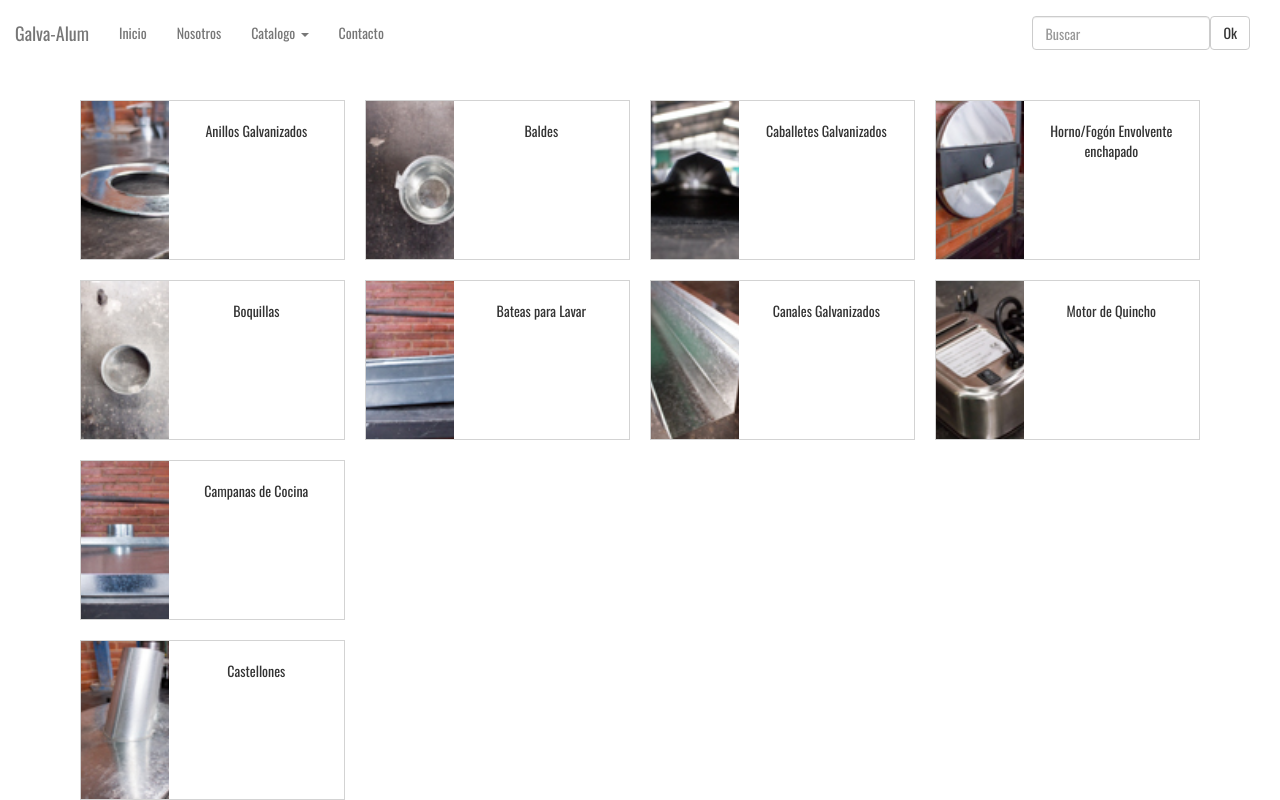
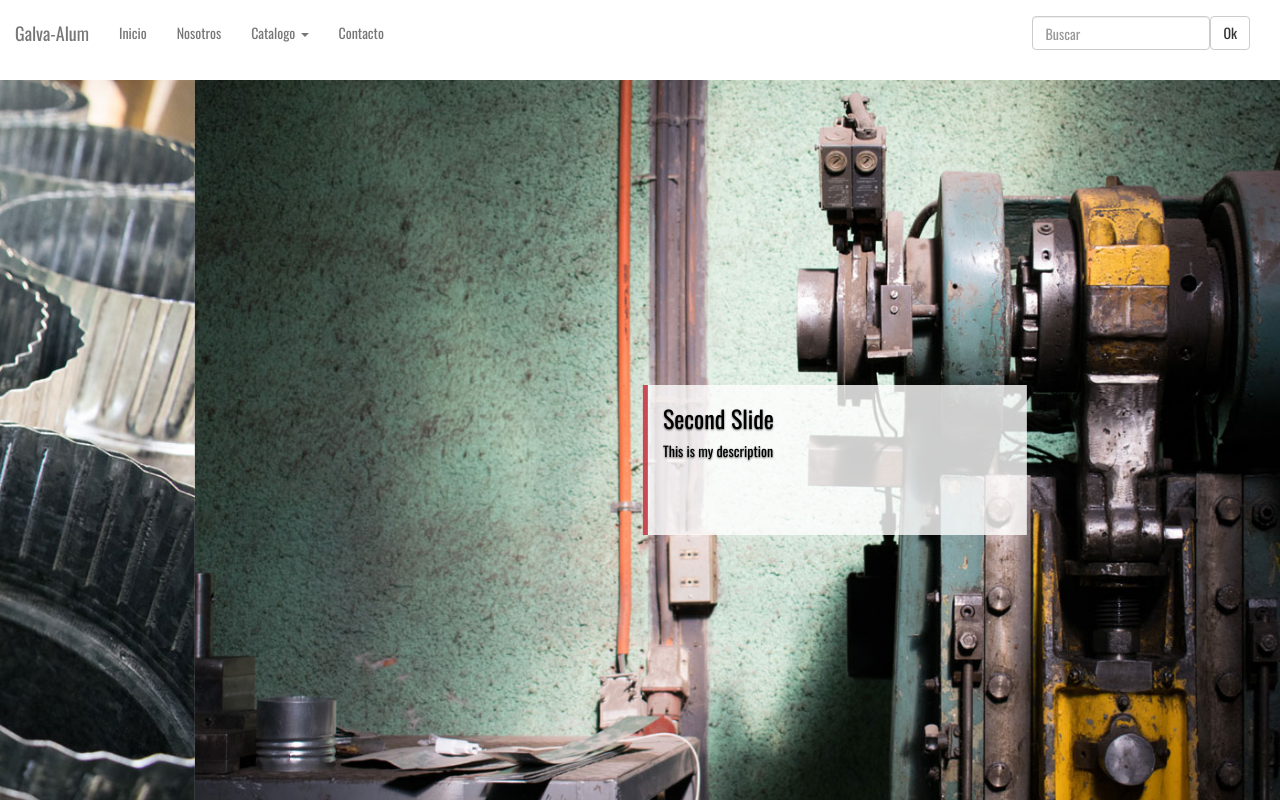
Before and after one commit to indicestudio/ng-galvalum, an Angular app: page / in a window 1280 px wide. Built offline with nearby package versions, Linux system fonts and the light colour scheme; what @agm/core would draw is missing.

Commit message:
cambie transiciones slideshow

```diff
--- a/src/app/app.component.ts
+++ b/src/app/app.component.ts
@@ -7,7 +7,7 @@ import { Component } from '@angular/core';
 })
 export class AppComponent {
   title = 'app works!';
-  link: string = 'Calefacción';
+  link: string = 'Inicio';
 
   constructor() {
   }
--- a/src/app/slideshow/slideshow.component.css
+++ b/src/app/slideshow/slideshow.component.css
@@ -3,6 +3,8 @@
   height: 95vh;
   overflow: hidden;
   text-align: center;
+  transform: translateX(0);
+  transition: transform 2s ease;
 }
 
 .slide {
--- a/src/app/slideshow/slideshow.component.html
+++ b/src/app/slideshow/slideshow.component.html
@@ -1,15 +1,21 @@
-<div class="carousel" [ngStyle]="{'width.vw' : slides.length * 100}">
+<div class="carousel"
+  [ngStyle]="{
+    'width.vw' : (slides.length * 100),
+    'transform' : 'translateX(' + slideTranslateX + 'vw)'
+  }">
 
-  <div class="slide"
+  <div *ngFor="let slide of slides" class="slide"
+    [@slideState]="slideState"
     [ngStyle]="{
-      'background-image': 'url(' + slides[slideIndex].imgUrl + ')'
+      'background-image':'url(' + slide.imgUrl + ')'
     }"
-    [@slideState]="slideState"
-  ></div>
+  >
+    <div class="carousel-caption" [@captionState]="slideState">
+      <h3>{{ slide.title }}</h3>
+      <p>{{ slide.desc }}</p>
+    </div>
 
-  <div class="carousel-caption" [@slideState]="slideState">
-    <h3>{{ slides[slideIndex].title }}</h3>
-    <p>{{ slides[slideIndex].desc }}</p>
   </div>
 
+
 </div>
--- a/src/app/slideshow/slideshow.component.ts
+++ b/src/app/slideshow/slideshow.component.ts
@@ -10,17 +10,31 @@ import { trigger, state, style, transition, animate, keyframes } from '@angular/
   animations: [
     trigger('slideState', [
       state('inactive', style({
-        opacity: '0.5'
+        opacity: '0',
+        transform: 'translateX(100%)'
       })),
       state('active', style({
-        opacity: '1'
+        opacity: '1',
+        transform: 'translateX(0)'
       })),
-      transition('inactive <=> active', animate('4000ms ease-in-out'))
+      transition('inactive => active', animate('2000ms ease-in-out'))
+    ]),
+    trigger('captionState', [
+      state('inactive', style({
+        opacity: '0',
+        transform: 'translateY(-100%)'
+      })),
+      state('active', style({
+        opacity: '1',
+        transform: 'translate(-50%, -50%)'
+      })),
+      transition('inactive => active', animate('2000ms ease-in-out'))
     ])
   ]
 })
 export class SlideshowComponent implements OnInit {
 
+  // Slide Data
   slides: Slide[] = [
     {
       'imgUrl': '/assets/slideshow/bg1.jpg',
@@ -41,9 +55,34 @@ export class SlideshowComponent implements OnInit {
 
   slideIndex: number = 0;
   slideState: string = 'inactive';
+
+  timeBetweenSlides: number = 4000;
+  slideTranslateX: number = 0;
+
   constructor() {}
-  slideTime: number = 4000;
 
+  ngOnInit() {
+    this.startSlides();
+  }
+
+  startSlides() {
+    if (this.slideTranslateX === (this.slides.length - 1) * -100) {
+      this.slideTranslateX = 0;
+    }
+    setTimeout(()=>{
+      this.slideState = 'active';
+      setTimeout(()=>{
+        this.slideTranslateX -= 100;
+        setTimeout(()=>{
+          this.startSlides();
+        },this.timeBetweenSlides);
+      }, this.timeBetweenSlides);
+    }, 450);
+  }
+
+
+
+/*
   ngOnInit() {
     let timer = setTimeout(() => {
       this.changeSlideState();
@@ -67,6 +106,9 @@ export class SlideshowComponent implements OnInit {
       this.changeSlideState();
     }, this.slideTime);
   }
+  */
+
+
 
 
 
```
